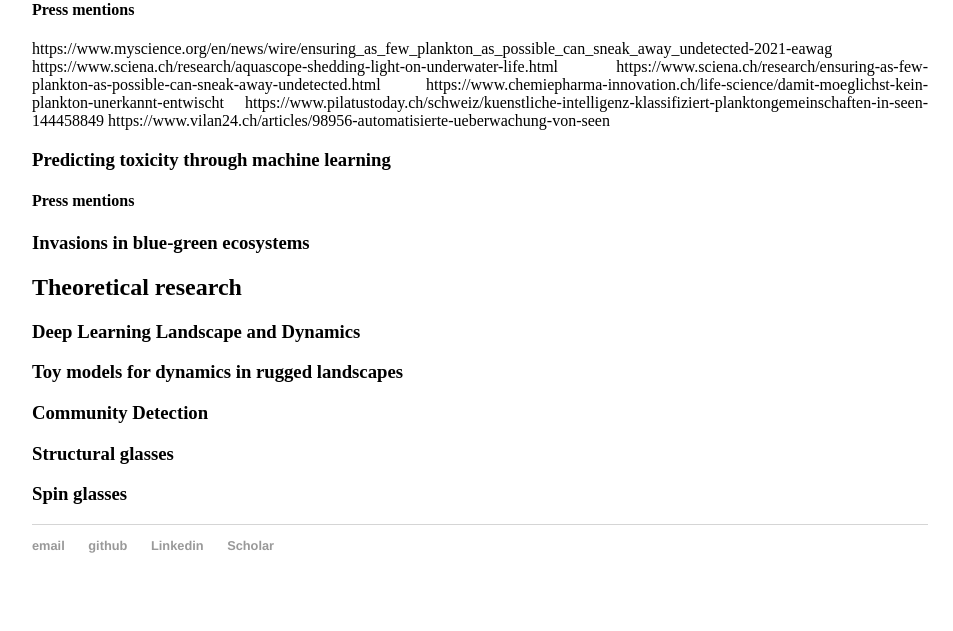
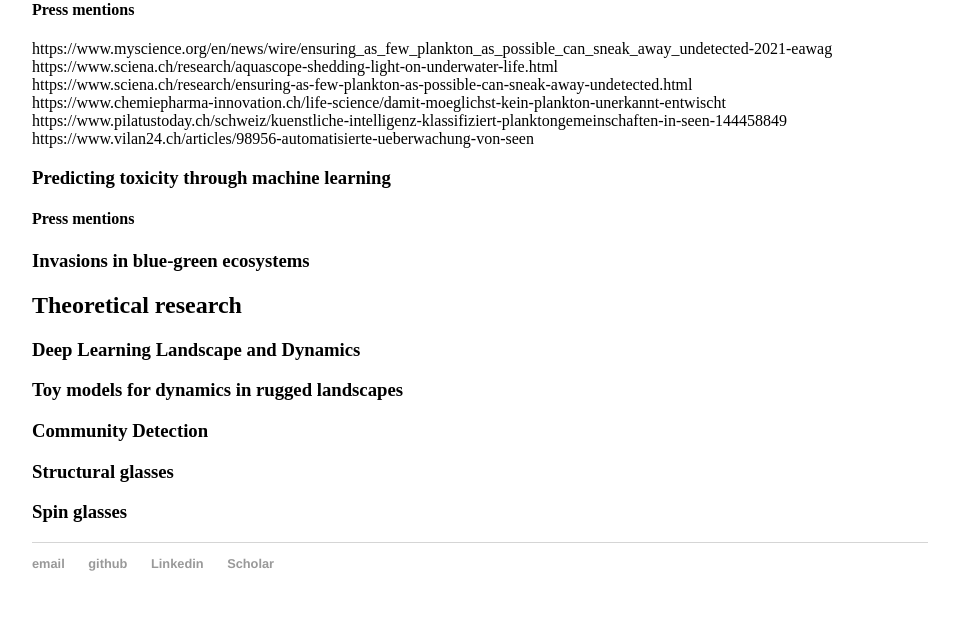
Before and after one commit to mbaityje/mbaityje.github.io, a Jekyll site: the page built from research/index.html, in a window 1280 px wide. Shown: the part 759-1390 px from the top of the page, without its empty margins (160-1113 px from the left). Built offline with Jekyll 4.4.1, drawn with Linux system fonts in a browser that asks for light colours.

Commit message:
Content changes

```diff
--- a/research/index.html
+++ b/research/index.html
@@ -12,11 +12,11 @@ title: Research
 		</figure>
 
 	<h4>Press mentions</h4>
-		https://www.myscience.org/en/news/wire/ensuring_as_few_plankton_as_possible_can_sneak_away_undetected-2021-eawag
-		https://www.sciena.ch/research/aquascope-shedding-light-on-underwater-life.html
-		https://www.sciena.ch/research/ensuring-as-few-plankton-as-possible-can-sneak-away-undetected.html
-		https://www.chemiepharma-innovation.ch/life-science/damit-moeglichst-kein-plankton-unerkannt-entwischt
-		https://www.pilatustoday.ch/schweiz/kuenstliche-intelligenz-klassifiziert-planktongemeinschaften-in-seen-144458849
+		https://www.myscience.org/en/news/wire/ensuring_as_few_plankton_as_possible_can_sneak_away_undetected-2021-eawag </br>
+		https://www.sciena.ch/research/aquascope-shedding-light-on-underwater-life.html </br>
+		https://www.sciena.ch/research/ensuring-as-few-plankton-as-possible-can-sneak-away-undetected.html</br>
+		https://www.chemiepharma-innovation.ch/life-science/damit-moeglichst-kein-plankton-unerkannt-entwischt</br>
+		https://www.pilatustoday.ch/schweiz/kuenstliche-intelligenz-klassifiziert-planktongemeinschaften-in-seen-144458849</br>
 		https://www.vilan24.ch/articles/98956-automatisierte-ueberwachung-von-seen
 
 	<h3>Predicting toxicity through machine learning</h3>
```
